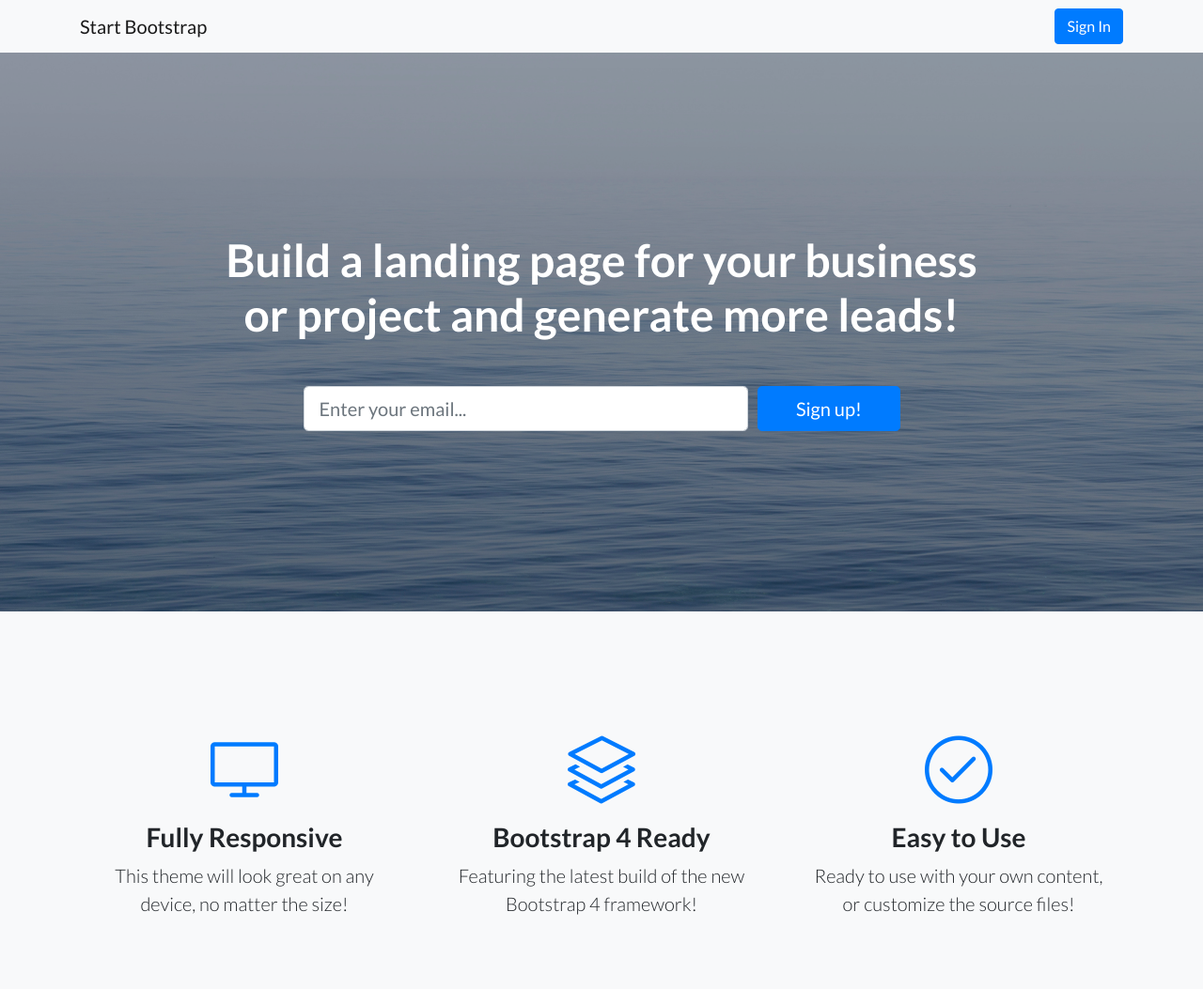
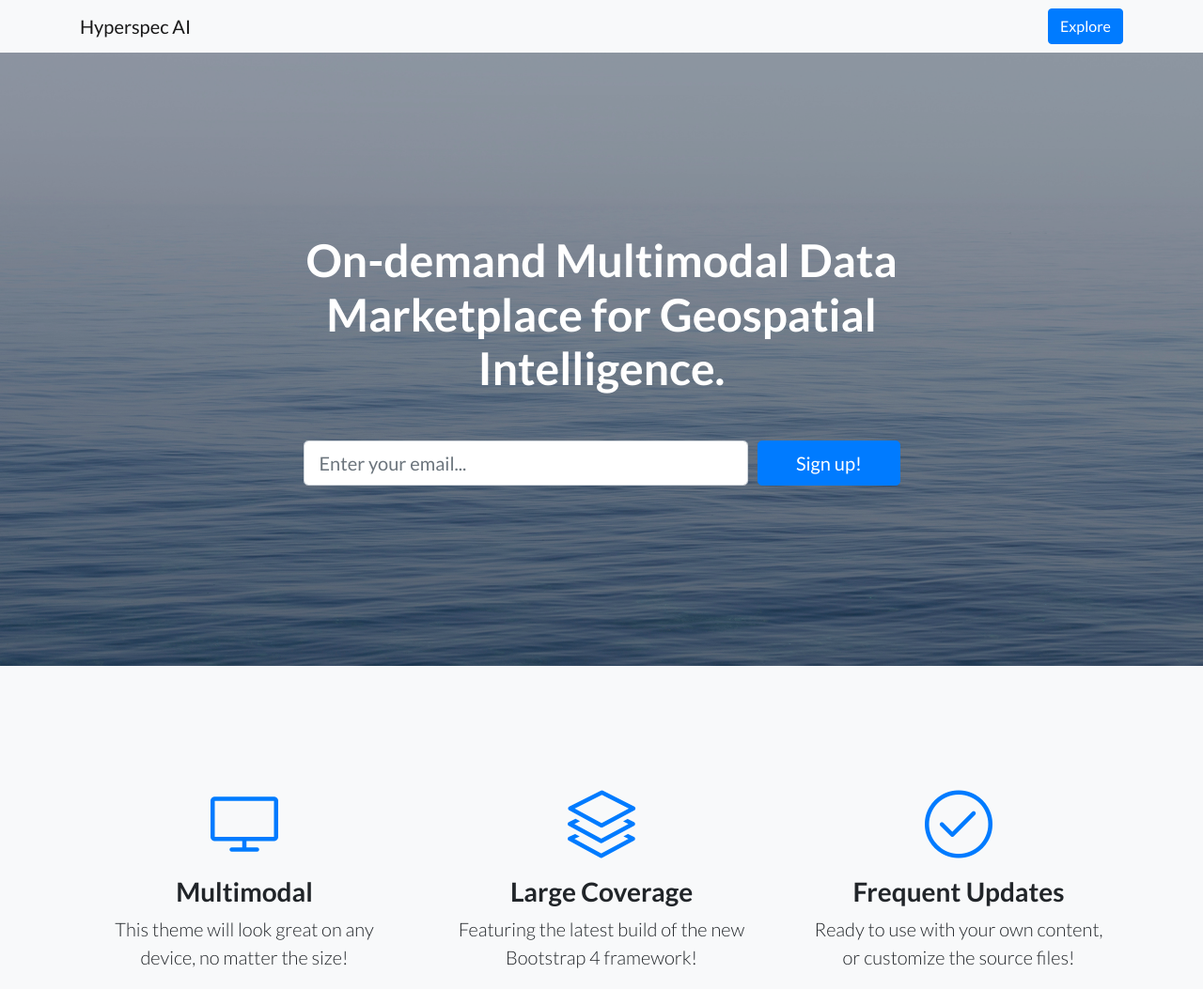
Before and after one commit to hyperspec-ai/hyperspec.github.io, a website: page index.html in a window 1280 px wide. Shown: the top 1053 px of the page at 94% size. Drawn offline with Linux system fonts and the light colour scheme.

Commit message:
making some changes

```diff
--- a/index.html
+++ b/index.html
@@ -8,7 +8,7 @@
   <meta name="description" content="">
   <meta name="author" content="">
 
-  <title>Landing Page - Start Bootstrap Theme</title>
+  <title>Hyperspec AI - Get Started</title>
 
   <!-- Bootstrap core CSS -->
   <link href="vendor/bootstrap/css/bootstrap.min.css" rel="stylesheet">
@@ -28,8 +28,8 @@
   <!-- Navigation -->
   <nav class="navbar navbar-light bg-light static-top">
     <div class="container">
-      <a class="navbar-brand" href="#">Start Bootstrap</a>
-      <a class="btn btn-primary" href="#">Sign In</a>
+      <a class="navbar-brand" href="#">Hyperspec AI</a>
+      <a class="btn btn-primary" href="https://roadmentor.hyperspec.ai/marketplace">Explore</a>
     </div>
   </nav>
 
@@ -39,7 +39,7 @@
     <div class="container">
       <div class="row">
         <div class="col-xl-9 mx-auto">
-          <h1 class="mb-5">Build a landing page for your business or project and generate more leads!</h1>
+          <h1 class="mb-5">On-demand Multimodal Data Marketplace for Geospatial Intelligence.</h1>
         </div>
         <div class="col-md-10 col-lg-8 col-xl-7 mx-auto">
           <form>
@@ -66,7 +66,7 @@
             <div class="features-icons-icon d-flex">
               <i class="icon-screen-desktop m-auto text-primary"></i>
             </div>
-            <h3>Fully Responsive</h3>
+            <h3>Multimodal</h3>
             <p class="lead mb-0">This theme will look great on any device, no matter the size!</p>
           </div>
         </div>
@@ -75,7 +75,7 @@
             <div class="features-icons-icon d-flex">
               <i class="icon-layers m-auto text-primary"></i>
             </div>
-            <h3>Bootstrap 4 Ready</h3>
+            <h3>Large Coverage</h3>
             <p class="lead mb-0">Featuring the latest build of the new Bootstrap 4 framework!</p>
           </div>
         </div>
@@ -84,7 +84,7 @@
             <div class="features-icons-icon d-flex">
               <i class="icon-check m-auto text-primary"></i>
             </div>
-            <h3>Easy to Use</h3>
+            <h3>Frequent Updates</h3>
             <p class="lead mb-0">Ready to use with your own content, or customize the source files!</p>
           </div>
         </div>
@@ -99,21 +99,21 @@
 
         <div class="col-lg-6 order-lg-2 text-white showcase-img" style="background-image: url('img/bg-showcase-1.jpg');"></div>
         <div class="col-lg-6 order-lg-1 my-auto showcase-text">
-          <h2>Fully Responsive Design</h2>
+          <h2>Vegetation Management</h2>
           <p class="lead mb-0">When you use a theme created by Start Bootstrap, you know that the theme will look great on any device, whether it's a phone, tablet, or desktop the page will behave responsively!</p>
         </div>
       </div>
       <div class="row no-gutters">
         <div class="col-lg-6 text-white showcase-img" style="background-image: url('img/bg-showcase-2.jpg');"></div>
         <div class="col-lg-6 my-auto showcase-text">
-          <h2>Updated For Bootstrap 4</h2>
+          <h2>Asset Management</h2>
           <p class="lead mb-0">Newly improved, and full of great utility classes, Bootstrap 4 is leading the way in mobile responsive web development! All of the themes on Start Bootstrap are now using Bootstrap 4!</p>
         </div>
       </div>
       <div class="row no-gutters">
         <div class="col-lg-6 order-lg-2 text-white showcase-img" style="background-image: url('img/bg-showcase-3.jpg');"></div>
         <div class="col-lg-6 order-lg-1 my-auto showcase-text">
-          <h2>Easy to Use &amp; Customize</h2>
+          <h2>Transportation &amp; Mobility</h2>
           <p class="lead mb-0">Landing Page is just HTML and CSS with a splash of SCSS for users who demand some deeper customization options. Out of the box, just add your content and images, and your new landing page will be ready to go!</p>
         </div>
       </div>
```
